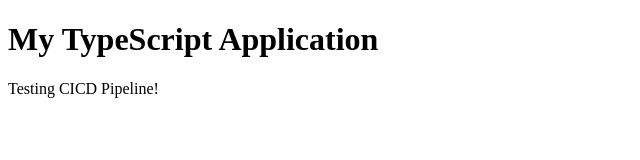
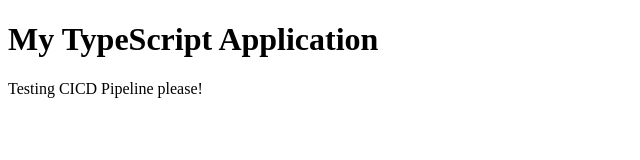
Before and after one commit to Anmol-Dura/EasyCampus---The-college-administration-system, a website with bundled scripts: page index.html in a window 1280 px wide. Shown: the full height of the page, 0-640 px from the left. Built offline with nearby package versions, Linux system fonts and the light colour scheme.

Commit message:
Update index.html

```diff
--- a/index.html
+++ b/index.html
@@ -7,7 +7,7 @@
   </head>
   <body>
     <h1>My TypeScript Application</h1>
-    <p>Testing CICD Pipeline!</p>
+    <p>Testing CICD Pipeline please!</p>
     <script src="./dist/index.js"></script>
     <!-- Include the compiled JS file -->
   </body>
```
